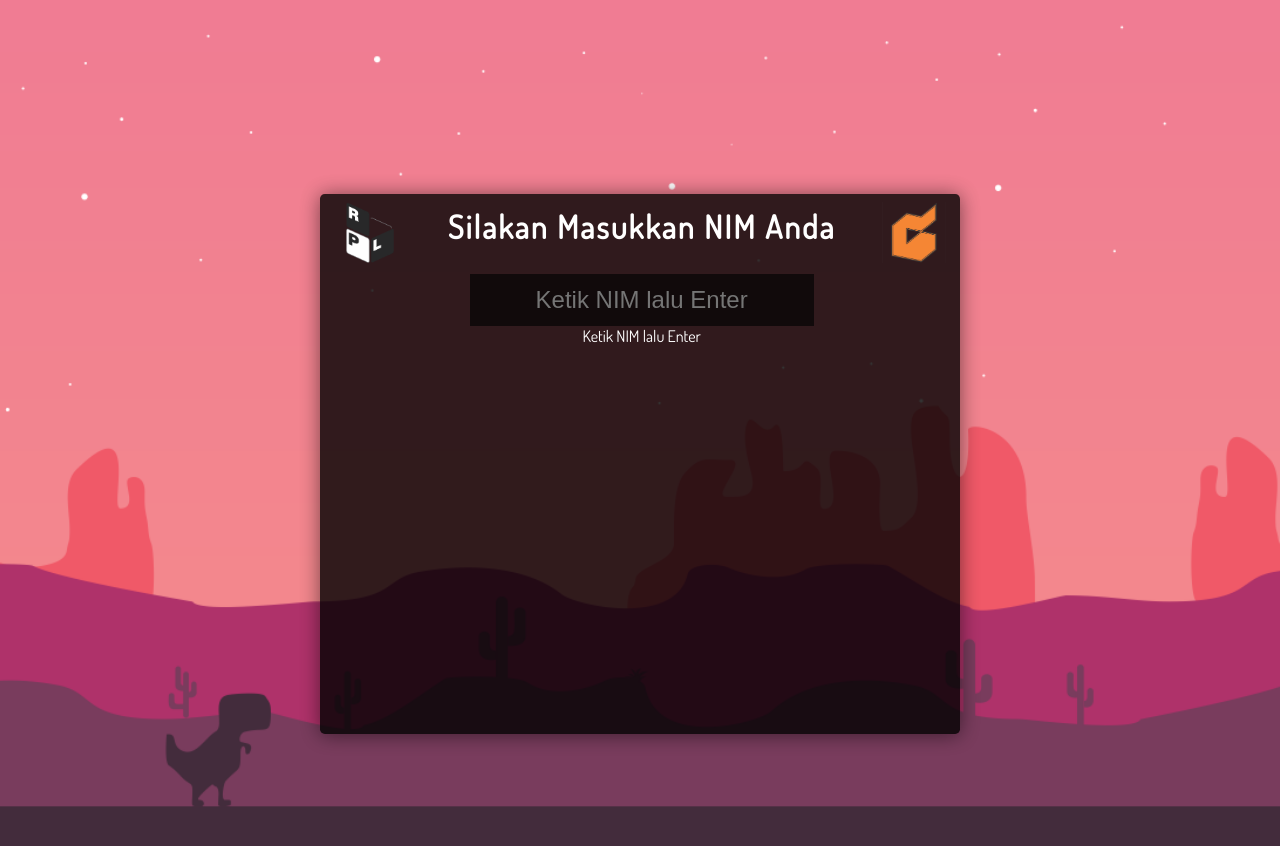
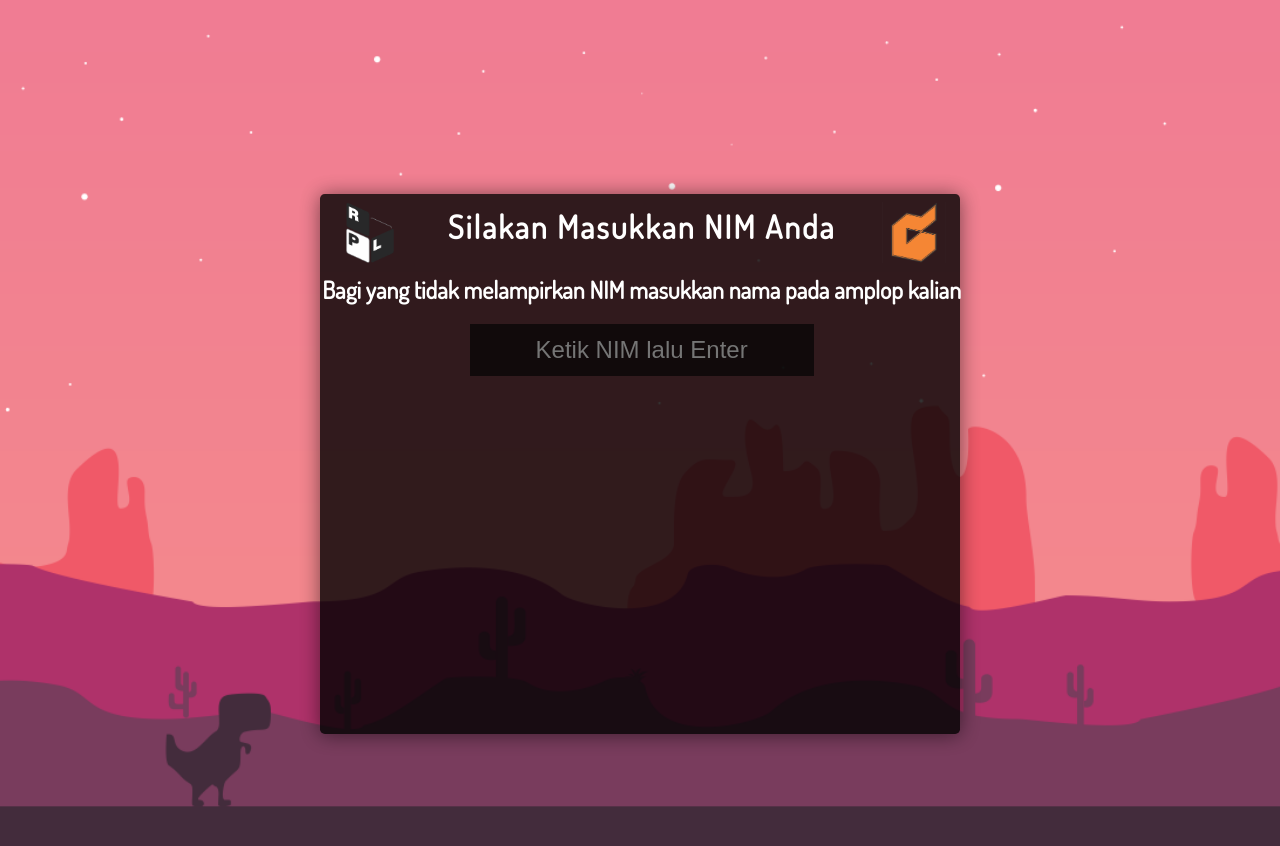
Before and after one commit to F201/f201.github.io, a Jekyll site: the page searchNIM/index.html, which Jekyll copies as it is, in a window 1280 px wide. Shown: the top 846 px of the page. Built offline with Jekyll 4.4.1, drawn with Linux system fonts in a browser that asks for light colours.

Commit message:
Update index.html

```diff
--- a/searchNIM/index.html
+++ b/searchNIM/index.html
@@ -20,10 +20,10 @@
             <br>
 
             <h1><hr class="garis">Silakan Masukkan NIM Anda</h1>
+            <h2><hr class="garis">Bagi yang tidak melampirkan NIM masukkan nama pada amplop kalian</h2>
             <input class="formnim" type="text" id="searchinput" size="25" onblur="if (this.placeholder == '') {this.placeholder = 'Ketik NIM lalu Enter';}" onfocus="if (this.placeholder == 'Ketik NIM lalu Enter') {this.placeholder = '';}" placeholder="Ketik NIM lalu Enter"
             />
-            <br> Ketik NIM lalu Enter
-            <br> <input type="submit"Bagi yang tidak melampirkan NIM masukkan nama pada amplop="Click" id="search" />
+            <br> <input type="submit"Ketik NIM lalu Enter="Click" id="search" />
           </div>
          <div class="forresult" id="searchvalue"></div>
 
```
